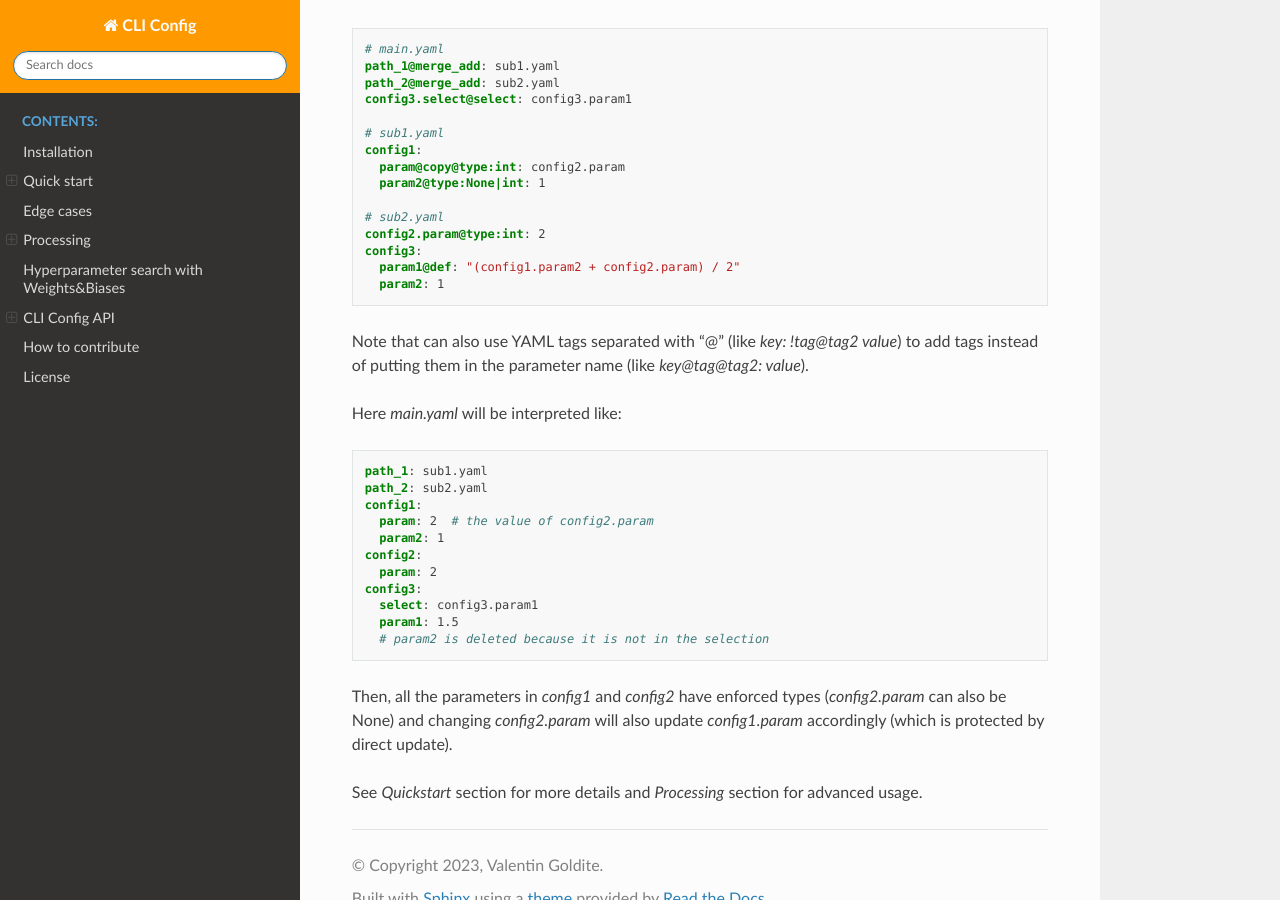
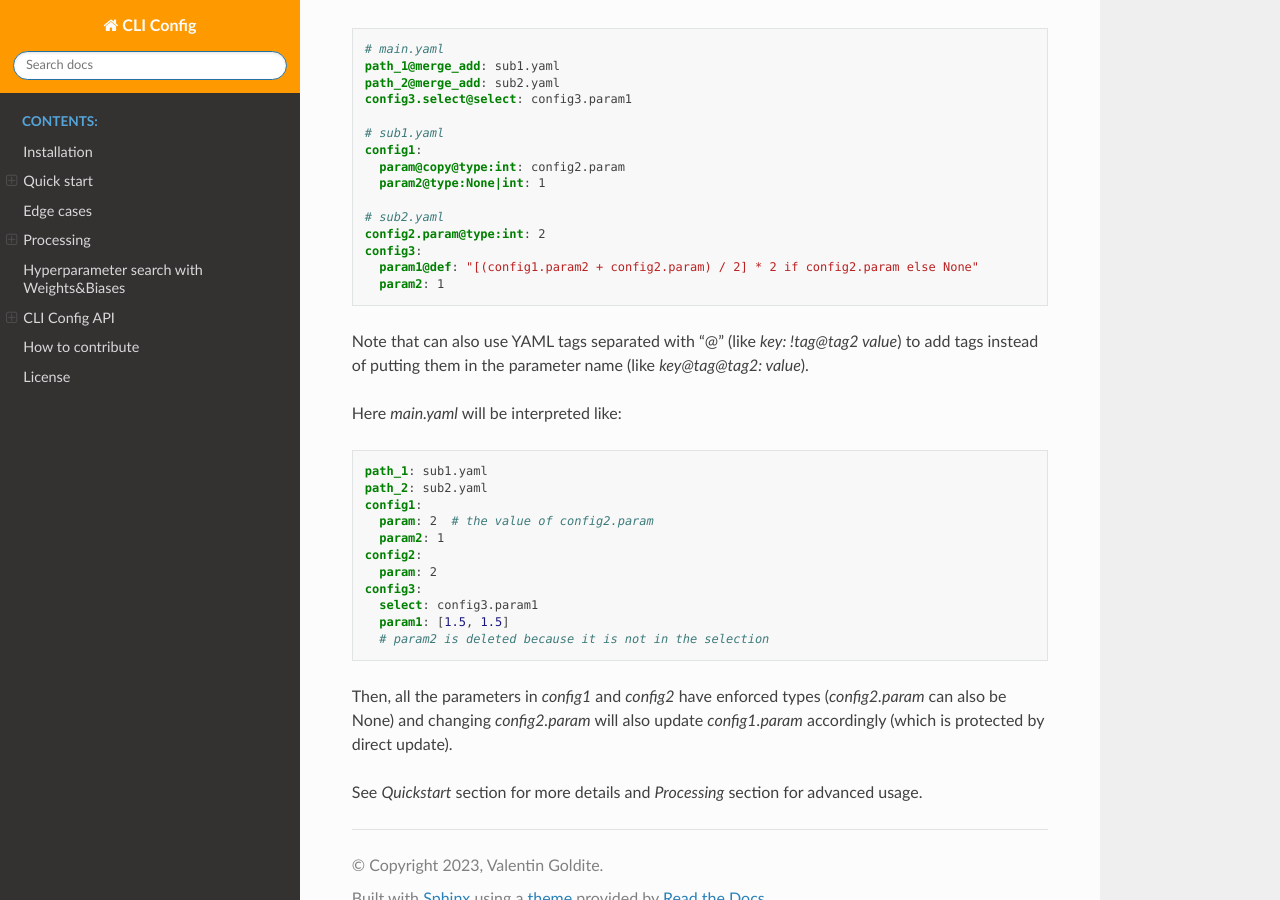
Before and after one commit to valentingol/cliconfig, a Sphinx documentation site: the page built from docs/README_pypi.rst, in a window 1280 px wide and 900 px high, scrolled down 1852 px. Built offline with Sphinx 7.4.7 and the Read the Docs theme 2.0.0, drawn with Linux system fonts in a browser that asks for light colours; pages that are not in the unit, such as notebooks, are missing from menus; the version number could not be read and is left out.

Commit message:
📝 Add list example with @def

```diff
--- a/docs/README_pypi.rst
+++ b/docs/README_pypi.rst
@@ -93,7 +93,7 @@ For instance with these config files:
     # sub2.yaml
     config2.param@type:int: 2
     config3:
-      param1@def: "(config1.param2 + config2.param) / 2"
+      param1@def: "[(config1.param2 + config2.param) / 2] * 2 if config2.param else None"
       param2: 1
 
 Note that can also use YAML tags separated with "@" (like `key: !tag@tag2 value`)
@@ -112,7 +112,7 @@ Here `main.yaml` will be interpreted like:
       param: 2
     config3:
       select: config3.param1
-      param1: 1.5
+      param1: [1.5, 1.5]
       # param2 is deleted because it is not in the selection
 
 Then, all the parameters in `config1` and `config2` have enforced types
```
